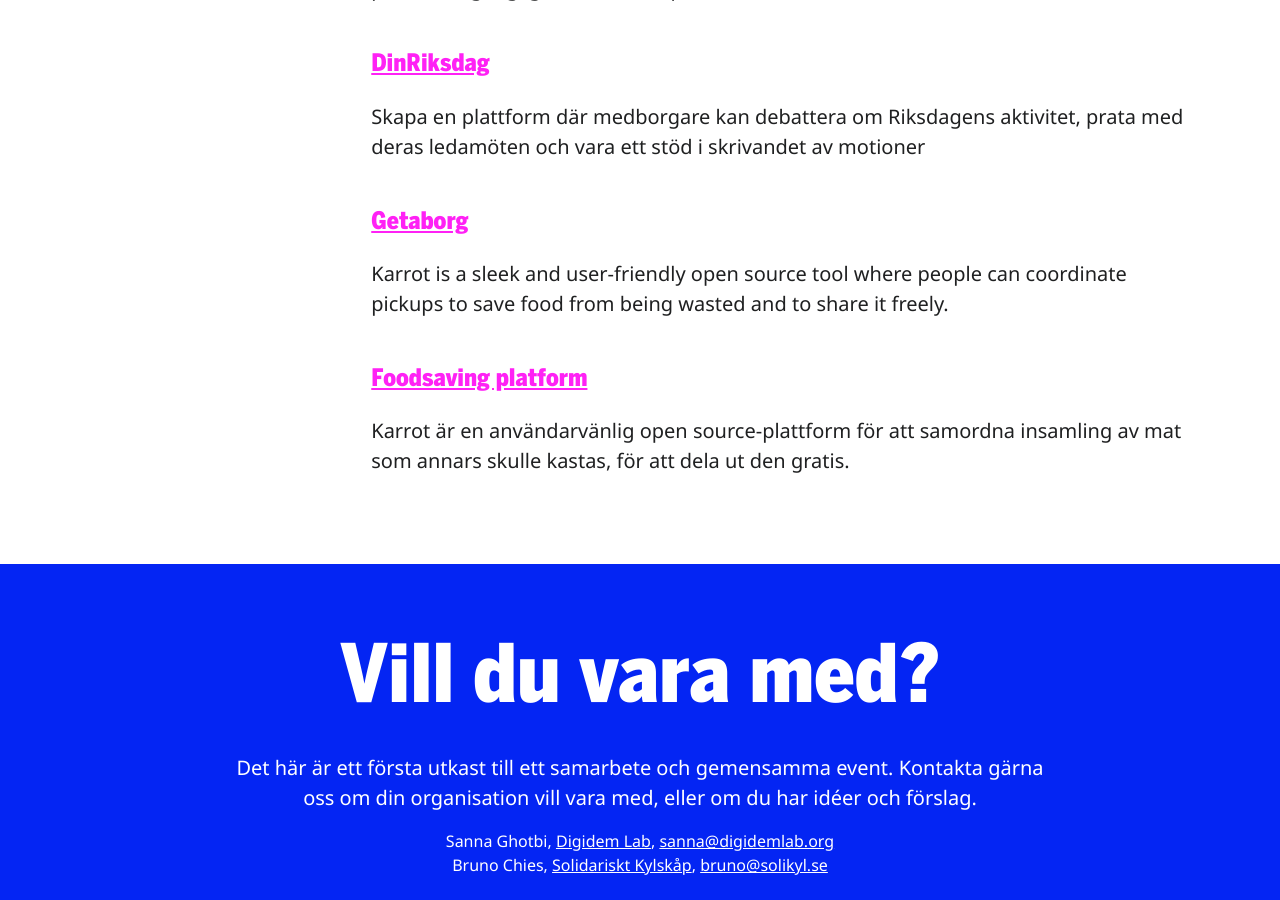
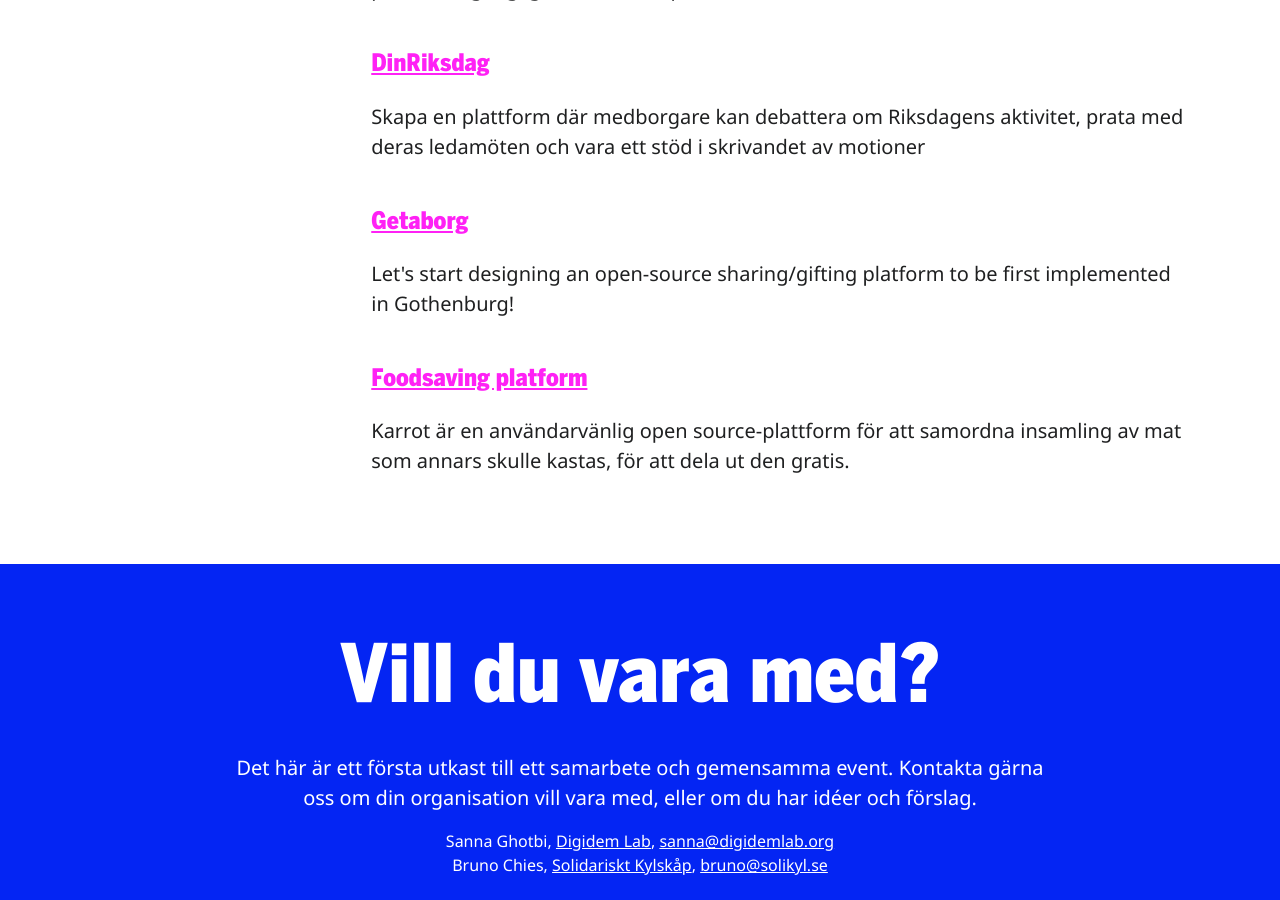
Before and after one commit to civictechsweden/civictech.se, a Jekyll site: the page built from _hackathons/hackathon-1.md, in a window 1280 px wide and 900 px high, scrolled down 2357 px. Built offline with Jekyll 4.4.1, drawn with Linux system fonts in a browser that asks for light colours; nearby versions of some CDN libraries.

Commit message:
Updated Getaborg

```diff
--- a/_posts/2017-12-20-getaborg.md
+++ b/_posts/2017-12-20-getaborg.md
@@ -9,16 +9,10 @@
 - Design
 - Discussion
 ref: getaborg
-excerpt: Karrot is a sleek and user-friendly open source tool where people can coordinate
-  pickups to save food from being wasted and to share it freely.
-ingress-text: Karrot is a sleek and user-friendly open source tool where people can
-  coordinate pickups to save food from being wasted and to share it freely.
-image: "/uploads/logo-karrot.png"
-links:
-- title: Karrot's project page
-  url: https://foodsaving.world/en/karrot
-- title: Karrot on Github
-  url: https://github.com/yunity/karrot-backend
+excerpt: Let's start designing an open-source sharing/gifting platform to be first
+  implemented in Gothenburg!
+ingress-text: Let's start designing an open-source sharing/gifting platform to be
+  first implemented in Gothenburg!
 contact:
 - name: Bruno Chies
   mail: bruno@solikyl.se
```
Also changed, not shown: other parts of _posts/2017-12-20-getaborg.md (+4 -1 lines).
